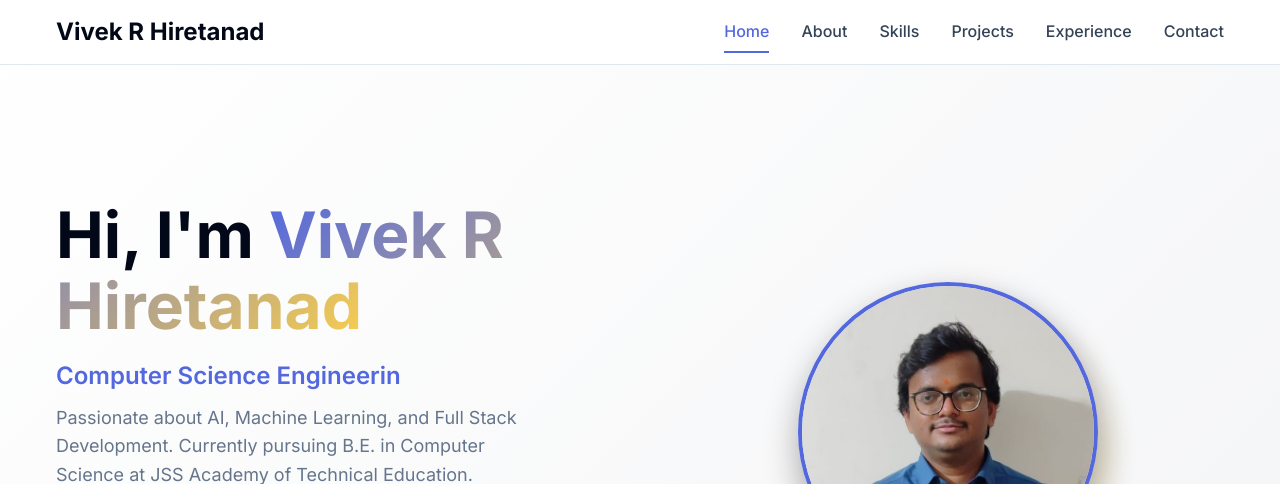
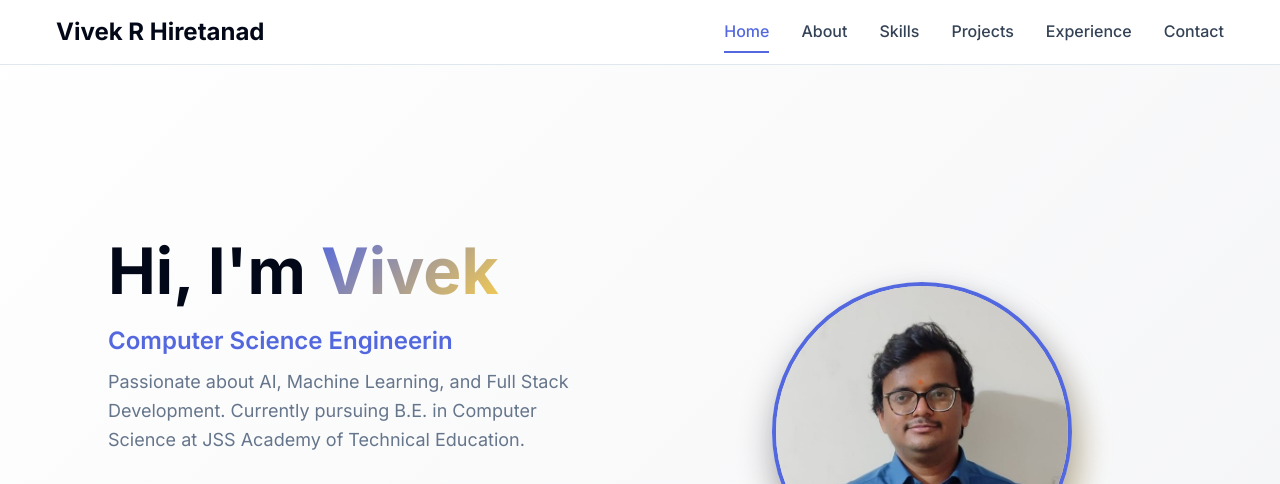
Before and after one commit to vivek-r-hiretanad/portfolio, a plain HTML site: page index.html in a window 1280 px wide. Shown: the top 484 px of the page. Drawn offline with Linux system fonts and the light colour scheme.

Commit message:
Update index.html

```diff
--- a/index.html
+++ b/index.html
@@ -55,7 +55,7 @@
             <div class="hero-content">
                 <div class="hero-text">
                     <h1 class="hero-title">
-                        Hi, I'm <span class="highlight">Vivek R Hiretanad</span>
+                        Hi, I'm <span class="highlight">Vivek</span>
                     </h1>
                     <p class="hero-subtitle">Computer Science Engineering Student</p>
                     <p class="hero-description">
```
